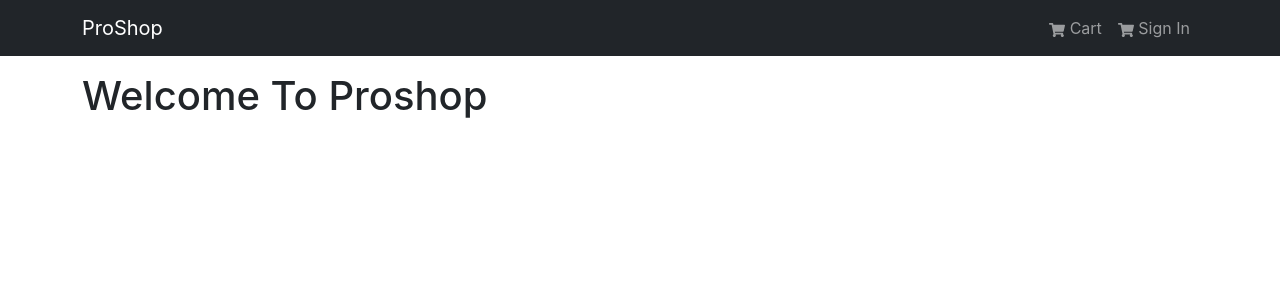
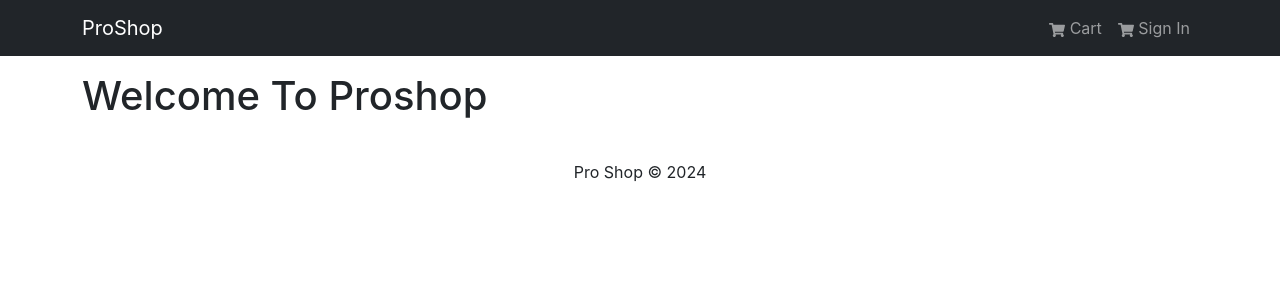
Before and after one commit to mulengangulale/eCommerceApp, a React (Create React App) app in the folder frontend/: page / in a window 1280 px wide. Shown: the top 300 px of the page. Built offline with nearby package versions, Linux system fonts and the light colour scheme.

Commit message:
Created the Footer Component

```diff
--- a/frontend/src/App.js
+++ b/frontend/src/App.js
@@ -1,6 +1,7 @@
 import React from 'react'
 import { Container } from 'react-bootstrap';
 import Header from './components/Header'
+import Footer from './components/Footer';
 
 const App = () => {
   return (
@@ -11,6 +12,7 @@
           <h1>Welcome To Proshop</h1>
         </Container>
       </main>
+      <Footer />
     </>
   )
 }
--- a/frontend/src/components/Footer.jsx
+++ b/frontend/src/components/Footer.jsx
@@ -1,8 +1,17 @@
 import React from 'react'
-
+import { Container, Row, Col } from 'react-bootstrap'
 const Footer = () => {
+  const currentYear = new Date().getFullYear()
   return (
-    <div>Footer</div>
+    <footer>
+      <Container>
+        <Row>
+          <Col className='text-center py-3'>
+            <p>Pro Shop &copy; {currentYear}</p>
+          </Col>
+        </Row>
+      </Container>
+    </footer>
   )
 }
 
```
